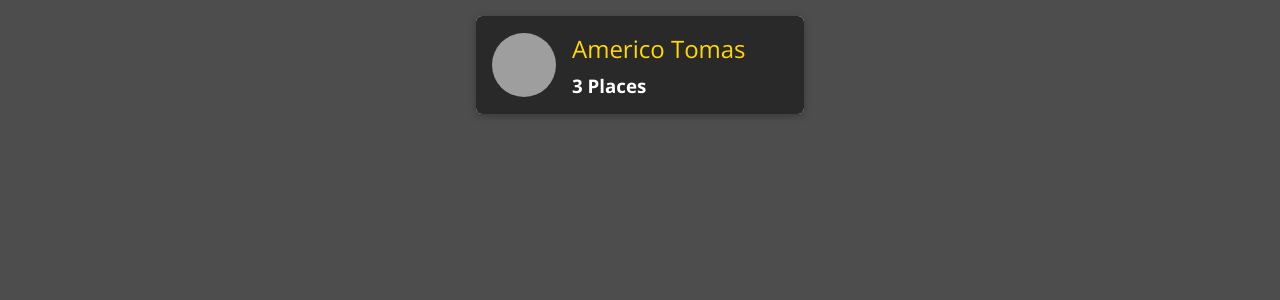
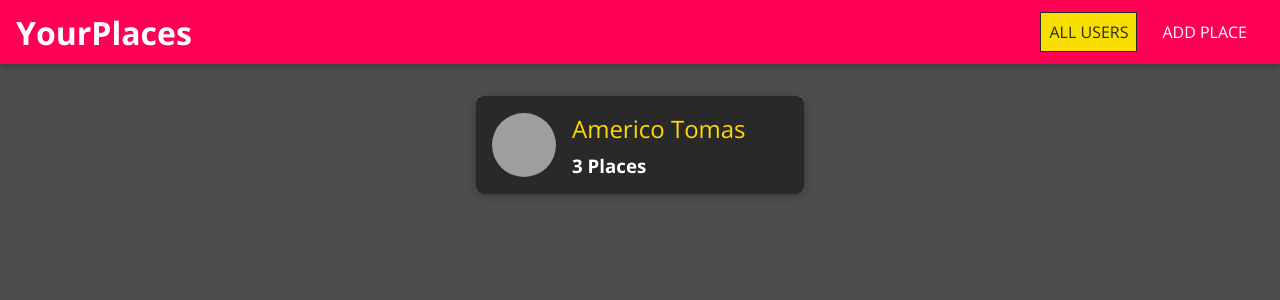
Before and after one commit to atafs/layer-network-frontend-react-web-app, a React (Create React App) app: page / in a window 1280 px wide. Shown: the top 300 px of the page. Built offline with nearby package versions, Linux system fonts and the light colour scheme; grey boxes are pictures that could not be loaded.

Commit message:
add navigation header and nav links

```diff
--- a/src/App.js
+++ b/src/App.js
@@ -8,10 +8,13 @@
 
 import Users from "./user/pages/Users";
 import NewPlace from "./places/pages/NewPlace";
+import MainNavigation from "./shared/components/Navigation/MainNavigation";
 
 const App = () => {
   return (
     <Router>
+      <MainNavigation />
+      <main>
         <Switch>
           <Route path="/" exact>
             <Users />
@@ -21,6 +24,7 @@
           </Route>
           <Redirect to="/" />
         </Switch>
+      </main>
     </Router>
   );
 };
--- /dev/null
+++ b/src/shared/components/Navigation/MainHeader.css
@@ -0,0 +1,23 @@
+.main-header {
+  width: 100%;
+  height: 4rem;
+  display: flex;
+  align-items: center;
+  position: fixed;
+  top: 0;
+  left: 0;
+  background: #ff0055;
+  box-shadow: 0 2px 6px rgba(0, 0, 0, 0.26);
+  padding: 0 1rem;
+  z-index: 5;
+}
+
+main {
+  margin-top: 5rem;
+}
+
+@media (min-width: 768px) {
+  .main-header {
+    justify-content: space-between;
+  }
+}
--- /dev/null
+++ b/src/shared/components/Navigation/MainHeader.js
@@ -0,0 +1,9 @@
+import React from 'react';
+
+import './MainHeader.css';
+
+const MainHeader = props => {
+  return <header className="main-header">{props.children}</header>;
+};
+
+export default MainHeader;
--- /dev/null
+++ b/src/shared/components/Navigation/MainNavigation.css
@@ -0,0 +1,45 @@
+.main-navigation__menu-btn {
+  width: 3rem;
+  height: 3rem;
+  background: transparent;
+  border: none;
+  display: flex;
+  flex-direction: column;
+  justify-content: space-around;
+  margin-right: 2rem;
+  cursor: pointer;
+}
+
+.main-navigation__menu-btn span {
+  display: block;
+  width: 3rem;
+  height: 2.5px;
+  background: white;
+}
+
+.main-navigation__title {
+  color: white;
+}
+
+.main-navigation__title a {
+  text-decoration: none;
+  color: white;
+}
+
+.main-navigation__header-nav {
+  display: none;
+}
+
+.main-navigation__drawer-nav {
+  height: 100%;
+}
+
+@media (min-width: 768px) {
+  .main-navigation__menu-btn {
+    display: none;
+  }
+
+  .main-navigation__header-nav {
+    display: block;
+  }
+}
--- /dev/null
+++ b/src/shared/components/Navigation/MainNavigation.js
@@ -0,0 +1,28 @@
+import React from "react";
+import { Link } from "react-router-dom";
+
+import MainHeader from "./MainHeader";
+import NavLinks from "./NavLinks";
+import "./MainNavigation.css";
+
+const MainNavigation = (props) => {
+  return (
+    <React.Fragment>
+      <MainHeader>
+        <button className="main-navigation__menu-btn">
+          <span />
+          <span />
+          <span />
+        </button>
+        <h1 className="main-navigation__title">
+          <Link to="/">YourPlaces</Link>
+        </h1>
+        <nav className="main-navigation__header-nav">
+          <NavLinks />
+        </nav>
+      </MainHeader>
+    </React.Fragment>
+  );
+};
+
+export default MainNavigation;
--- /dev/null
+++ b/src/shared/components/Navigation/NavLinks.css
@@ -0,0 +1,76 @@
+.nav-links {
+  list-style: none;
+  margin: 0;
+  padding: 0;
+  width: 100%;
+  height: 100%;
+  display: flex;
+  flex-direction: column;
+  justify-content: center;
+  align-items: center;
+}
+
+.nav-links li {
+  margin: 1rem;
+}
+
+.nav-links a {
+  border: 1px solid transparent;
+  color: #292929;
+  text-decoration: none;
+  padding: 0.5rem;
+}
+
+.nav-links a:hover,
+.nav-links a:active,
+.nav-links a.active {
+  background: #f8df00;
+  border-color: #292929;
+  color: #292929;
+}
+
+.nav-links button {
+  cursor: pointer;
+  border: 1px solid #292929;
+  color: #292929;
+  background: transparent;
+  padding: 0.5rem;
+  font: inherit;
+}
+
+.nav-links button:focus {
+  outline: none;
+}
+
+.nav-links button:hover,
+.nav-links button:active {
+  background: #292929;
+  color: white;
+}
+
+@media (min-width: 768px) {
+  .nav-links {
+    flex-direction: row;
+  }
+
+  .nav-links li {
+    margin: 0 0.5rem;
+  }
+
+  .nav-links a {
+    color: white;
+    text-decoration: none;
+  }
+
+  .nav-links button {
+    border: 1px solid white;
+    color: white;
+    background: transparent;
+  }
+
+  .nav-links button:hover,
+  .nav-links button:active {
+    background: #f8df00;
+    color: #292929;
+  }
+}
--- /dev/null
+++ b/src/shared/components/Navigation/NavLinks.js
@@ -0,0 +1,21 @@
+import React from "react";
+import { NavLink } from "react-router-dom";
+
+import "./NavLinks.css";
+
+const NavLinks = (props) => {
+  return (
+    <ul className="nav-links">
+      <li>
+        <NavLink to="/" exact>
+          ALL USERS
+        </NavLink>
+      </li>
+      <li>
+        <NavLink to="/places/new">ADD PLACE</NavLink>
+      </li>
+    </ul>
+  );
+};
+
+export default NavLinks;
```
Lines whose indentation alone changed are shown as unchanged.
